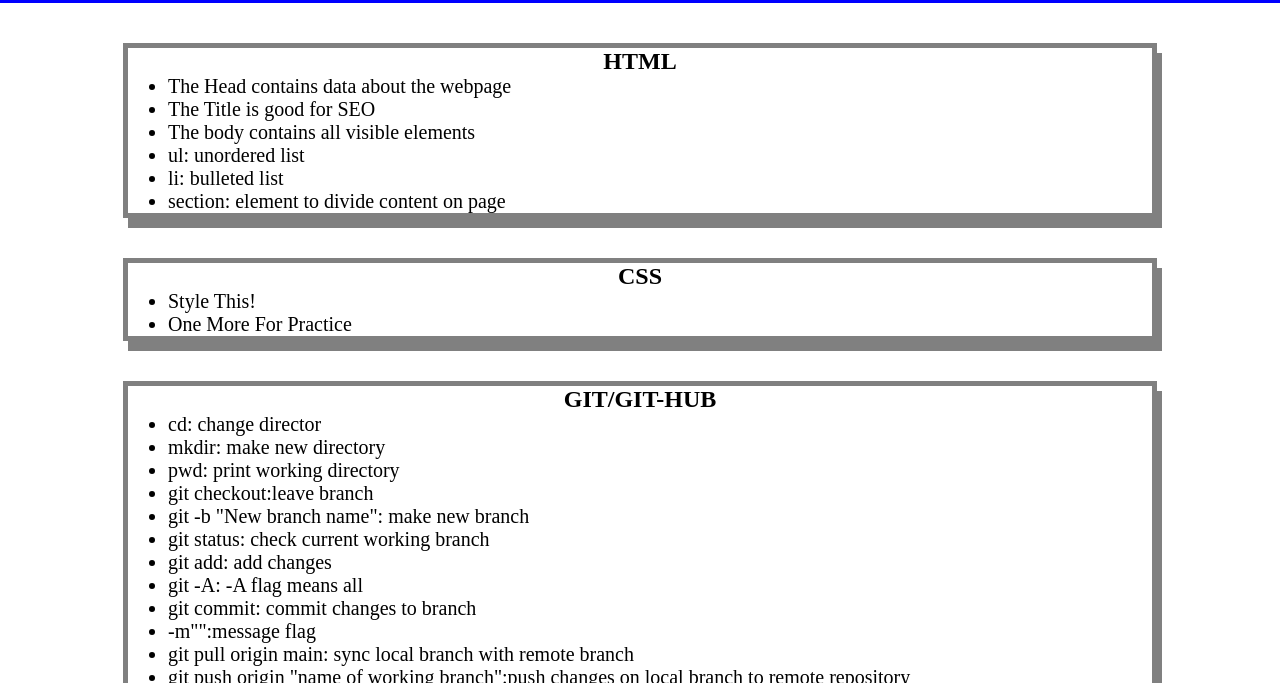
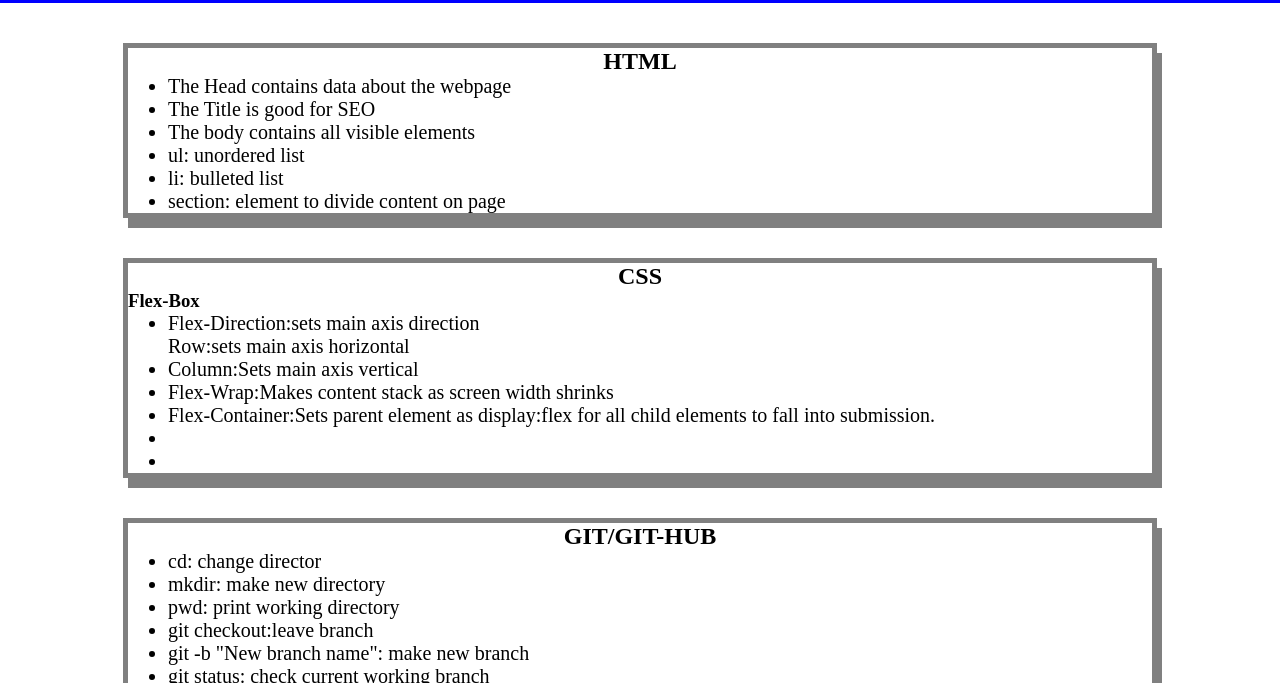
Before and after one commit to aidanespinosa/pre-work-study-guide, a plain HTML site: page index.html in a window 1280 px wide. Shown: the part 117-800 px from the top of the page. Drawn offline with Linux system fonts and the light colour scheme.

Commit message:
added css flex box notes

```diff
--- a/index.html
+++ b/index.html
@@ -36,10 +36,21 @@
 
         <h2>CSS</h2>
 
+        <h3>Flex-Box</h3>
+
         <ul>
 
-          <li>Style This!</li>
-          <li>One More For Practice</li>
+          <li>Flex-Direction:sets main axis direction</li>
+          <lil>Row:sets main axis horizontal</lil>
+          <li>Column:Sets main axis vertical</li>
+          <li>Flex-Wrap:Makes content stack as screen width shrinks</li>
+          <li>Flex-Container:Sets parent element as display:flex for all child elements to fall into submission.</li>
+        </ul>
+
+        <ul>
+
+          <li></li>
+          <li></li>
 
         </ul>
 
```
